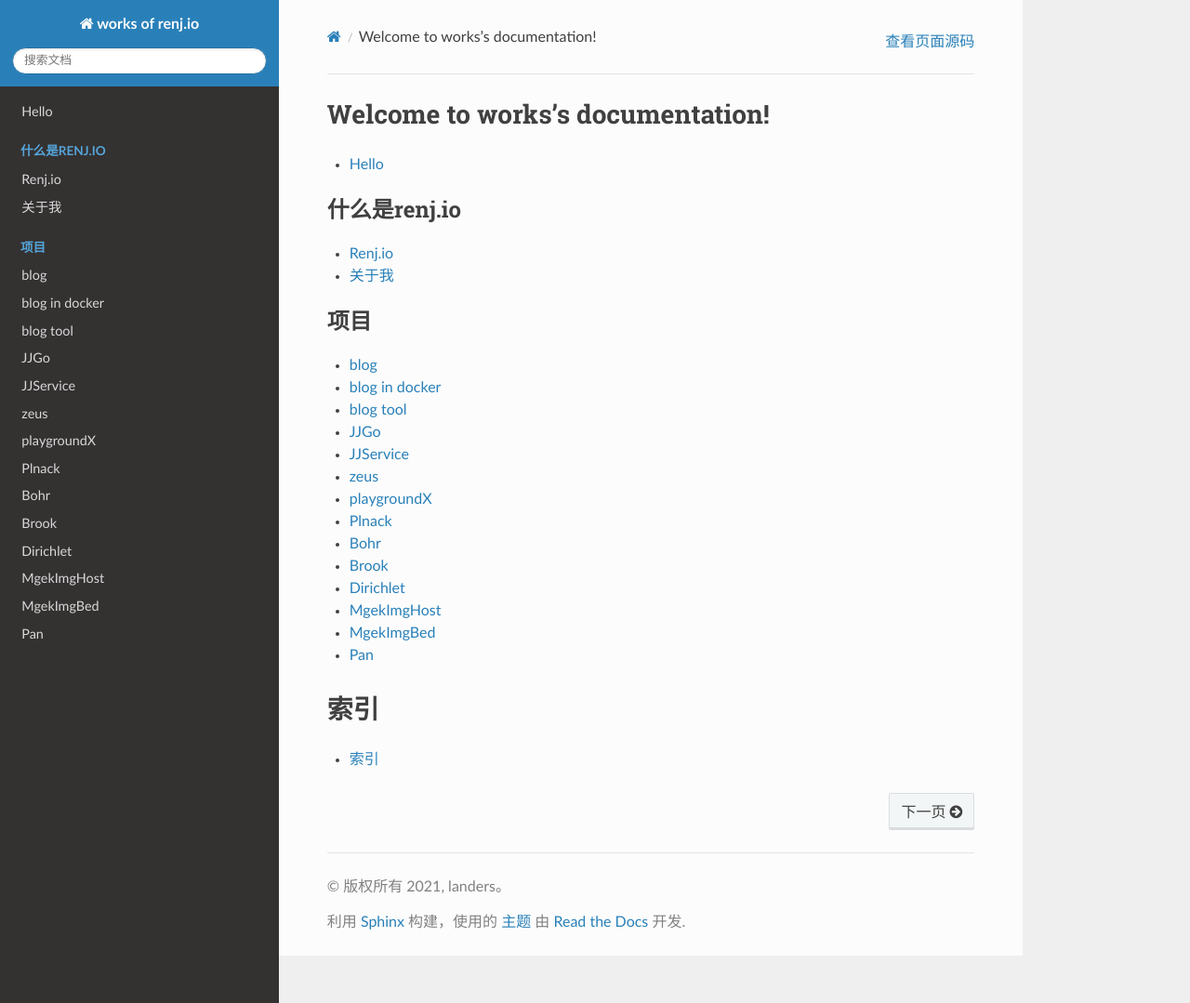
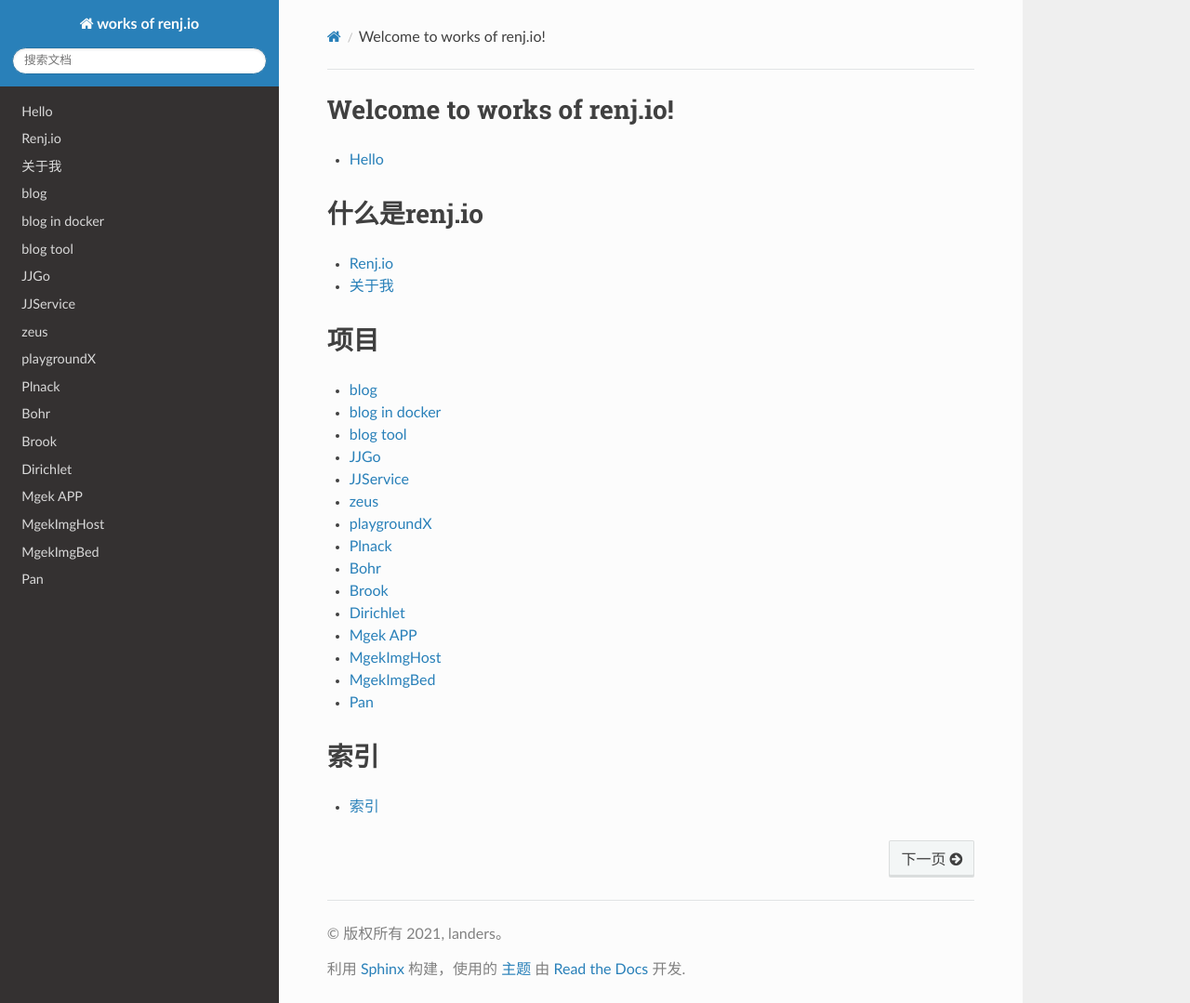
Before and after one commit to Landers1037/works, a Sphinx documentation site: the page built from source/index.rst, in a window 1280 px wide and 1079 px high. Shown: the whole window at 93% size. Built offline with Sphinx 7.4.7 and the Read the Docs theme 2.0.0, drawn with Linux system fonts in a browser that asks for light colours.

Commit message:
添加图标样式

```diff
--- /dev/null
+++ b/source/_static/css/custom.css
@@ -0,0 +1,5 @@
+@import url("theme.css");
+
+.wy-breadcrumbs-aside {
+    display: none!important;
+}
--- a/source/conf.py
+++ b/source/conf.py
@@ -59,3 +59,7 @@
 # relative to this directory. They are copied after the builtin static files,
 # so a file named "default.css" will overwrite the builtin "default.css".
 html_static_path = ['_static']
+html_style = 'css/custom.css'
+html_copy_source = False
+html_show_sourcelink = False
+html_favicon = '_static/favicon.ico'
--- a/source/index.rst
+++ b/source/index.rst
@@ -3,7 +3,7 @@
    You can adapt this file completely to your liking, but it should at least
    contain the root `toctree` directive.
 
-Welcome to works's documentation!
+Welcome to works of renj.io!
 =================================
 
 .. toctree::
@@ -31,6 +34,7 @@
    Bohr <bohr>
    Brook <brook>
    Dirichlet <dirichlet>
+   Mgek APP <mgek>
    MgekImgHost <mgek_imghost>
    MgekImgBed <mgek_imgbed>
    Pan <pan>
```
Also changed, not shown: other parts of source/index.rst (+5 -2 lines), source/mgek.md (added, +8 -0 lines), source/_static/favicon.ico (added), source/imgs/mgek/demo2.png (added), 1 other file.
